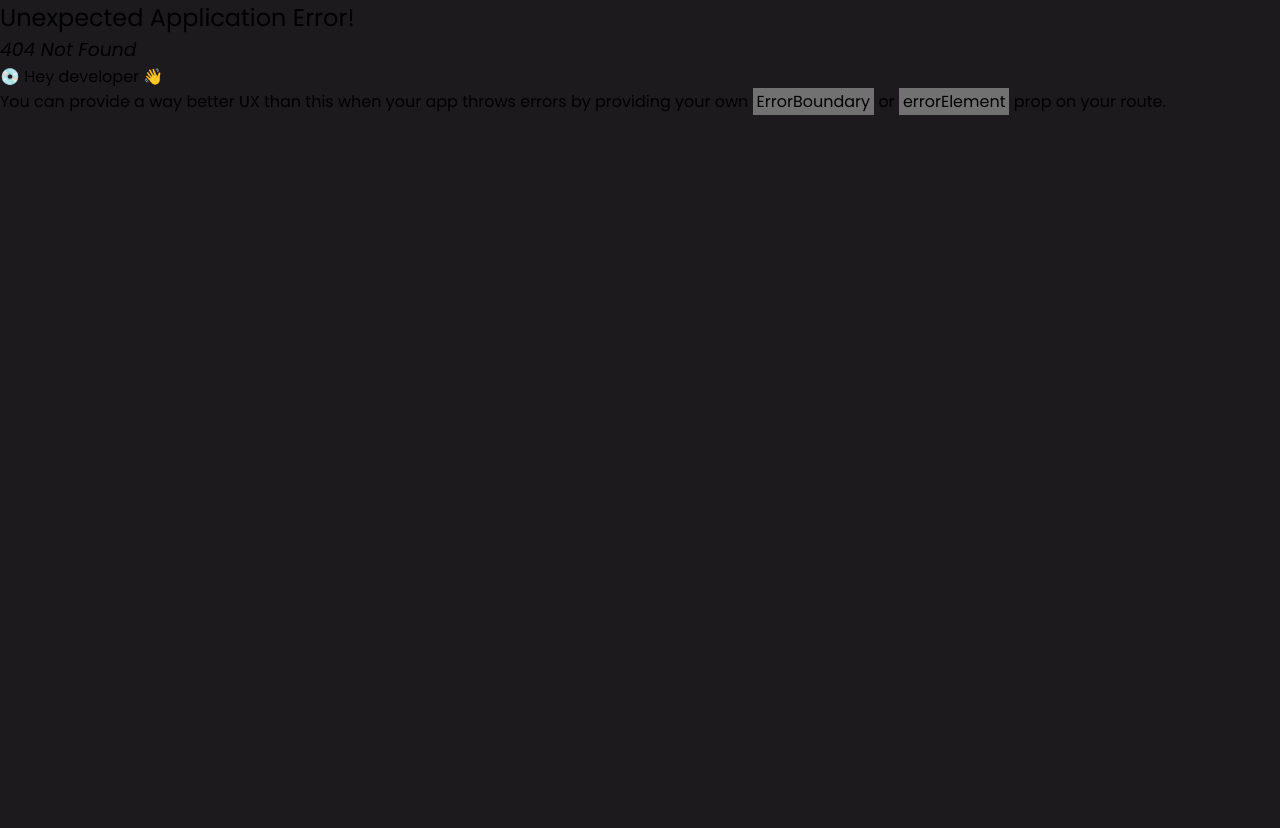
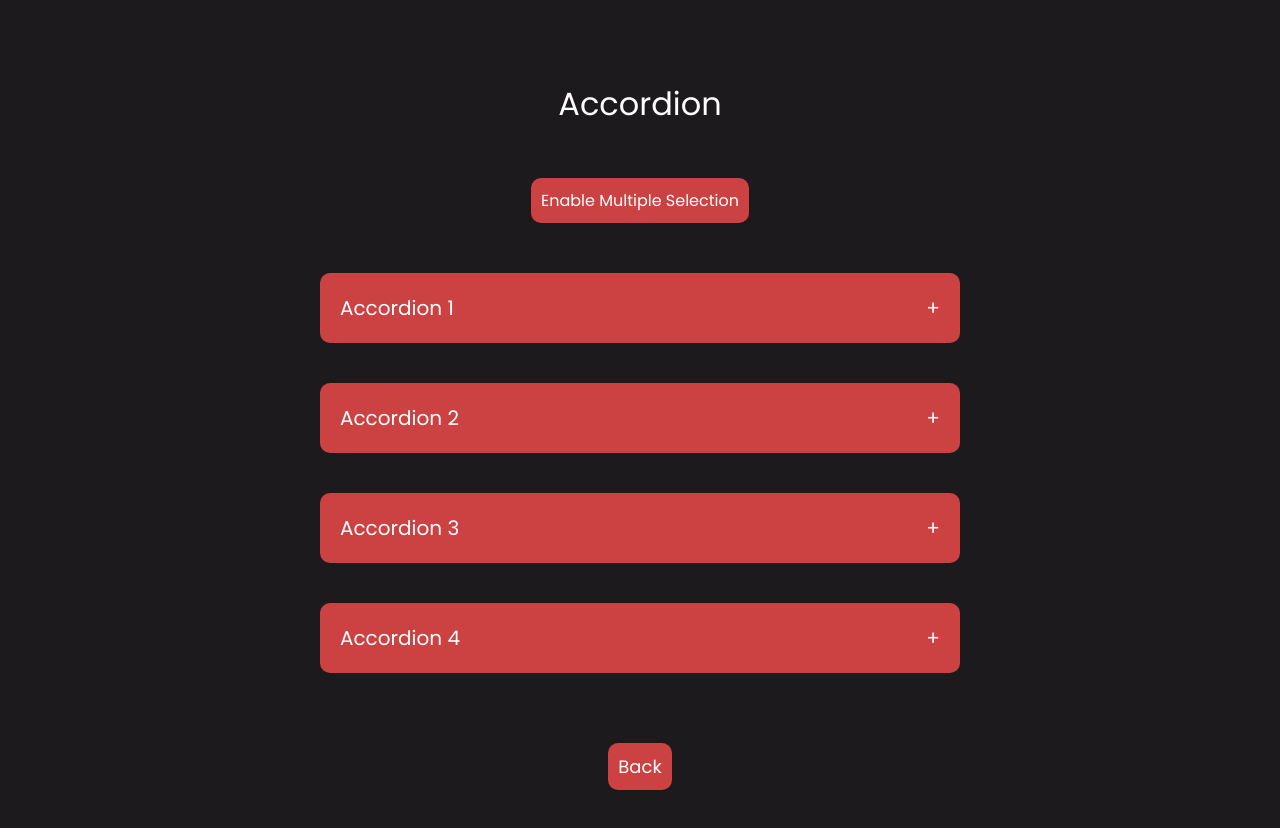
Before and after one commit to divyanshuk72/machine-coding-practice, a React (Vite) app: page /accordion in a window 1280 px wide. Before the commit this address had no page. Shown: the top 828 px of the page. Before the commit the page ends 800 px from the top, so only its background shows below. Built offline with nearby package versions, Linux system fonts and the light colour scheme.

Commit message:
Accordion Changes
Accordion Changes

```diff
--- a/src/App.jsx
+++ b/src/App.jsx
@@ -4,6 +4,7 @@ import TicketBookingSystem from "./components/TicketBookingSystem";
 import Dashboard from "./components/Dashboard";
 import "./App.css";
 import TrafficLight from "./components/TrafficLight";
+import Accordion from "./components/Accordion";
 
 const router = createBrowserRouter([
   {
@@ -22,6 +23,10 @@ const router = createBrowserRouter([
     path: "/traffic-light",
     element: <TrafficLight />,
   },
+  {
+    path: "/accordion",
+    element: <Accordion />,
+  },
 ]);
 
 function App() {
--- /dev/null
+++ b/src/components/Accordion.jsx
@@ -0,0 +1,138 @@
+import { useState } from "react";
+import { AccordionList } from "../constants/AccordionList";
+import { useNavigate } from "react-router-dom";
+
+const Accordion = () => {
+  const [openAccordions, setOpenAccordions] = useState([]);
+  const [isMultiple, setIsMultiple] = useState(false);
+  const navigate = useNavigate();
+
+  const handleAccordionClick = (index) => {
+    if (isMultiple) {
+      setOpenAccordions((prev) =>
+        prev.includes(index)
+          ? prev.filter((i) => i !== index)
+          : [...prev, index]
+      );
+    } else {
+      setOpenAccordions((prev) => (prev.includes(index) ? [] : [index]));
+    }
+  };
+
+  return (
+    <>
+      <div
+        style={{
+          textAlign: "center",
+          margin: "80px",
+          display: "flex",
+          flexDirection: "column",
+          justifyContent: "space-around",
+          alignItems: "center",
+          gap: "50px",
+        }}
+      >
+        <h1 style={{ color: "white" }}>Accordion</h1>
+        <button
+          style={{
+            padding: "10px",
+            backgroundColor: "#cc4141",
+            border: "none",
+            borderRadius: "10px",
+            color: "white",
+            fontSize: "16px",
+            cursor: "pointer",
+          }}
+          onClick={() => setIsMultiple(!isMultiple)}
+        >
+          {isMultiple
+            ? "Disable Multiple Selection"
+            : "Enable Multiple Selection"}
+        </button>
+
+        <div
+          style={{
+            display: "flex",
+            flexDirection: "column",
+            justifyContent: "space-around",
+            alignItems: "center",
+            gap: "40px",
+          }}
+        >
+          {AccordionList.map((item, index) => {
+            const isOpen = openAccordions.includes(index);
+
+            return (
+              <div key={index}>
+                <div
+                  style={{
+                    minWidth: "50vw",
+                    height: "auto",
+                    color: "white",
+                    backgroundColor: "#cc4141",
+                    display: "flex",
+                    justifyContent: "space-between",
+                    padding: "20px",
+                    borderRadius: isOpen ? "10px 10px 0 0" : "10px",
+                    transition: "all 0.2s ease-out",
+                  }}
+                >
+                  <span
+                    style={{ backgroundColor: "#cc4141", fontSize: "20px" }}
+                  >
+                    {item.title}
+                  </span>
+                  <span
+                    style={{
+                      backgroundColor: "#cc4141",
+                      cursor: "pointer",
+                      fontSize: "20px",
+                    }}
+                    onClick={() => handleAccordionClick(index)}
+                  >
+                    {isOpen ? "-" : "+"}
+                  </span>
+                </div>
+                <div
+                  style={{
+                    width: "50vw",
+                    height: isOpen ? "auto" : "0",
+                    color: "white",
+                    backgroundColor: "#cc4141",
+                    padding: isOpen ? "20px" : "0 20px",
+                    borderRadius: isOpen ? "0 0 10px 10px" : "10px",
+                    whiteSpace: "wrap",
+                    overflow: "hidden",
+                    transition: "all 0.2s ease-out",
+                  }}
+                >
+                  {item.description}
+                </div>
+              </div>
+            );
+          })}
+        </div>
+
+        <button
+          style={{
+            padding: "10px",
+            backgroundColor: "#cc4141",
+            border: "none",
+            borderRadius: "10px",
+            margin: "20px",
+            color: "white",
+            fontSize: "18px",
+            cursor: "pointer",
+          }}
+          onClick={() => {
+            navigate("/");
+          }}
+        >
+          Back
+        </button>
+      </div>
+    </>
+  );
+};
+
+export default Accordion;
--- /dev/null
+++ b/src/constants/AccordionList.jsx
@@ -0,0 +1,22 @@
+export const AccordionList = [
+  {
+    title: "Accordion 1",
+    description:
+      "Lorem ipsum dolor sit amet consectetur adipisicing elit. Impedit nisi eveniet architecto voluptates alias, expedita quas esse, itaque dicta enim nostrum. Repellat, atque repellendus commodi error est voluptate deleniti sint.",
+  },
+  {
+    title: "Accordion 2",
+    description:
+      "Lorem ipsum dolor sit amet consectetur adipisicing elit. Impedit nisi eveniet architecto voluptates alias, expedita quas esse, itaque dicta enim nostrum. Repellat, atque repellendus commodi error est voluptate deleniti sint.",
+  },
+  {
+    title: "Accordion 3",
+    description:
+      "Lorem ipsum dolor sit amet consectetur adipisicing elit. Impedit nisi eveniet architecto voluptates alias, expedita quas esse, itaque dicta enim nostrum. Repellat, atque repellendus commodi error est voluptate deleniti sint.",
+  },
+  {
+    title: "Accordion 4",
+    description:
+      "Lorem ipsum dolor sit amet consectetur adipisicing elit. Impedit nisi eveniet architecto voluptates alias, expedita quas esse, itaque dicta enim nostrum. Repellat, atque repellendus commodi error est voluptate deleniti sint.",
+  },
+];
--- a/src/constants/DataList.jsx
+++ b/src/constants/DataList.jsx
@@ -11,4 +11,8 @@ export const DataList = [
     name: "Traffic Light",
     route: "/traffic-light",
   },
+  {
+    name: "Accordion",
+    route: "/accordion",
+  },
 ];
```
